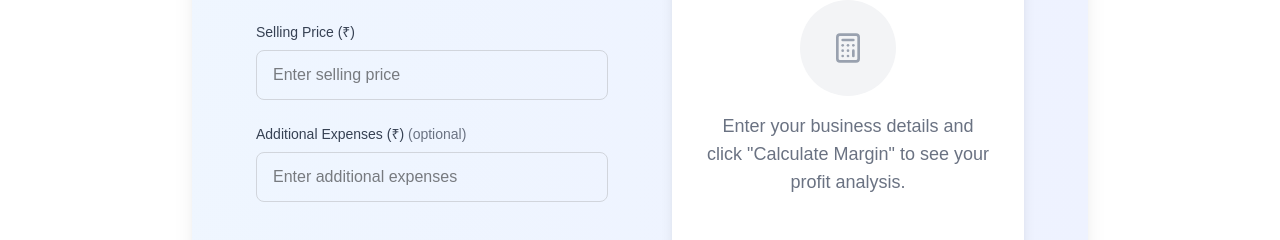
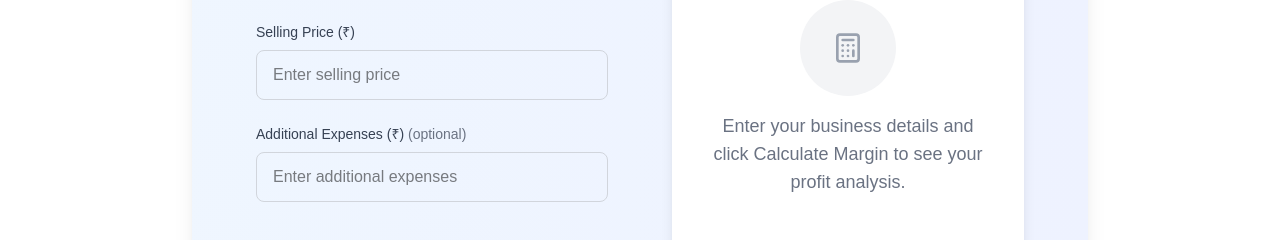
Before and after one commit to karthik449213/sip, a Next.js app: page /profit-margin-calculator in a window 1280 px wide. Shown: the part 1165-1405 px from the top of the page. Built offline with nearby package versions, Linux system fonts and the light colour scheme.

Commit message:
Remove GifAd import and update text formatting

```diff
--- a/src/app/profit-margin-calculator/page.tsx
+++ b/src/app/profit-margin-calculator/page.tsx
@@ -5,7 +5,7 @@ import Image from 'next/image'
 import { Calculator, TrendingUp, Menu, X, Mail, Phone, MapPin, ArrowLeft } from 'lucide-react'
 import { BarChart, Bar, XAxis, YAxis, CartesianGrid, Tooltip, Legend, ResponsiveContainer, PieChart, Pie, Cell } from 'recharts'
 import Link from 'next/link'
-import GifAd from '../../components/GifAd'
+
 
 export default function ProfitMarginCalculatorPage() {
   const [isMenuOpen, setIsMenuOpen] = useState(false)
@@ -329,7 +329,7 @@ export default function ProfitMarginCalculatorPage() {
                           <Calculator className="h-8 w-8 text-gray-400" />
                         </div>
                         <p className="text-gray-500 text-lg">
-                          Enter your business details and click "Calculate Margin" to see your profit analysis.
+                          Enter your business details and click Calculate Margin to see your profit analysis.
                         </p>
                       </div>
                     )}
```
